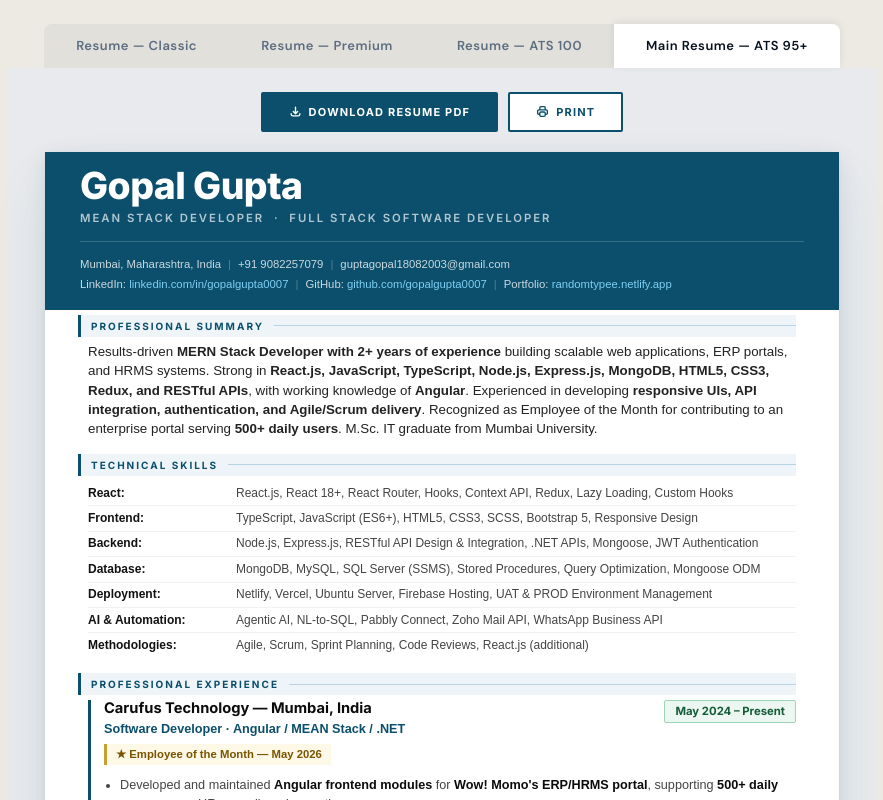
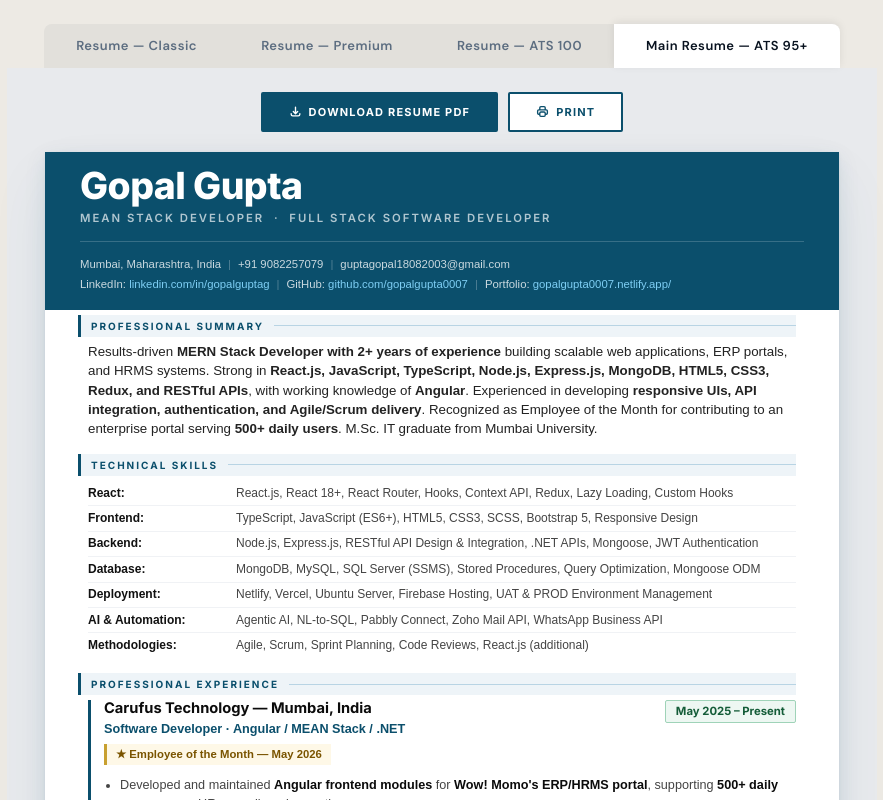
Before and after one commit to gopalgupta0007/Resume, a React (Vite) app: page / in a window 1280 px wide. Both pictures are taken after a click on the button "Main Resume — ATS 95+". Shown: the top 800 px of the page, without its empty margins (198-1081 px from the left). Built offline with nearby package versions, Linux system fonts and the light colour scheme.

Commit message:
Miner changes

```diff
--- a/src/MainResume.jsx
+++ b/src/MainResume.jsx
@@ -471,11 +471,11 @@ export default function MainResume() {
             <span className="sep">|</span>
             <span>guptagopal18082003@gmail.com</span>
             <br />
-            <span>LinkedIn:&nbsp;<a href="https://linkedin.com/in/gopalgupta0007" target="_blank" rel="noreferrer">linkedin.com/in/gopalgupta0007</a></span>
+            <span>LinkedIn:&nbsp;<a href="https://linkedin.com/in/gopalgupta0007" target="_blank" rel="noreferrer">linkedin.com/in/gopalguptag</a></span>
             <span className="sep">|</span>
             <span>GitHub:&nbsp;<a href="https://github.com/gopalgupta0007" target="_blank" rel="noreferrer">github.com/gopalgupta0007</a></span>
             <span className="sep">|</span>
-            <span>Portfolio:&nbsp;<a href="https://randomtypee.netlify.app/" target="_blank" rel="noreferrer">randomtypee.netlify.app</a></span>
+            <span>Portfolio:&nbsp;<a href="https://gopalgupta0007.netlify.app/" target="_blank" rel="noreferrer">gopalgupta0007.netlify.app/</a></span>
           </div>
         </div>
 
@@ -532,7 +532,7 @@ export default function MainResume() {
                   <div className="mr-exp-co">Carufus Technology — Mumbai, India</div>
                   <div className="mr-exp-role">Software Developer · Angular / MEAN Stack / .NET</div>
                 </div>
-                <div className="mr-exp-date now">May 2024 – Present</div>
+                <div className="mr-exp-date now">May 2025 – Present</div>
               </div>
               <div className="mr-award">★ Employee of the Month — May 2026</div>
               <ul className="mr-ul">
```
